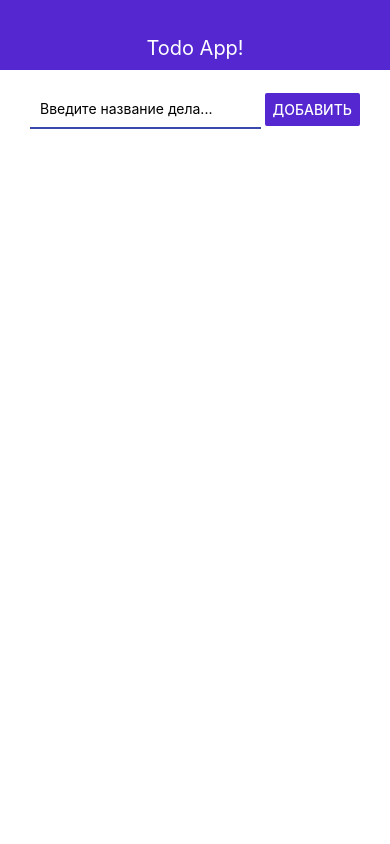
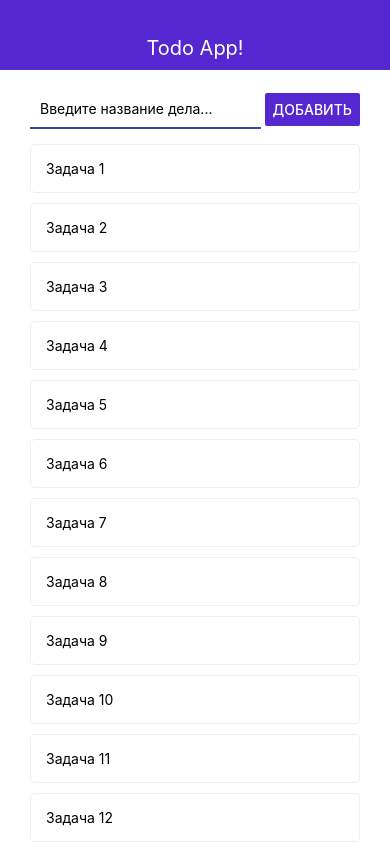
Before and after one commit to agenttim/react-native-demo, a React Native app: screen / in a window 390 px wide. Shown: the top 844 px of the page. Built offline with nearby package versions, Linux system fonts and the light colour scheme.

Commit message:
добавили функцию скролла

```diff
--- a/App.js
+++ b/App.js
@@ -1,25 +1,29 @@
 import React, {useState} from "react";
-import { StyleSheet, Text, View } from 'react-native';
+import { StyleSheet, Text, View, ScrollView, FlatList } from 'react-native';
 import {Navbar} from "./src/Navbar";
 import {AddTodo} from "./src/AddTodo";
 import {Todo} from "./src/Todo";
 
 export default function App() {
-    const [todos, setTodos] = useState([])
+    const [todos, setTodos] = useState([
+        {id: 1, title: 'Задача 1'},
+        {id: 2, title: 'Задача 2'},
+        {id: 3, title: 'Задача 3'},
+        {id: 4, title: 'Задача 4'},
+        {id: 5, title: 'Задача 5'},
+        {id: 6, title: 'Задача 6'},
+        {id: 7, title: 'Задача 7'},
+        {id: 8, title: 'Задача 8'},
+        {id: 9, title: 'Задача 9'},
+        {id: 10, title: 'Задача 10'},
+        {id: 11, title: 'Задача 11'},
+        {id: 12, title: 'Задача 12'},
+        {id: 13, title: 'Задача 13'},
+        {id: 14, title: 'Задача 14'},
+        {id: 15, title: 'Задача 15'},
+    ])
 
     const addTodo = (title) => {
-
-/*        const newTodo = {
-            id: Date.now().toString(),
-            title: title
-        }
-
-        setTodos((prevTodos) => {
-            return [
-                ...prevTodos,
-                newTodo
-            ]
-        })*/
 
         setTodos(prev => [
             ...prev, {
@@ -34,11 +38,11 @@ export default function App() {
             <View style={styles.container}>
                 <AddTodo onSubmit={addTodo} />
 
-                <View>
-                    {todos.map(todo => (
-                        <Todo todo={todo} key={todo.id} />
-                    ))}
-                </View>
+                <FlatList
+                    keyExtractor={item => item.id.toString()}
+                    data={todos}
+                    renderItem={({item}) => (<Todo todo={item} />)}
+                />
             </View>
         </View>
     );
```
